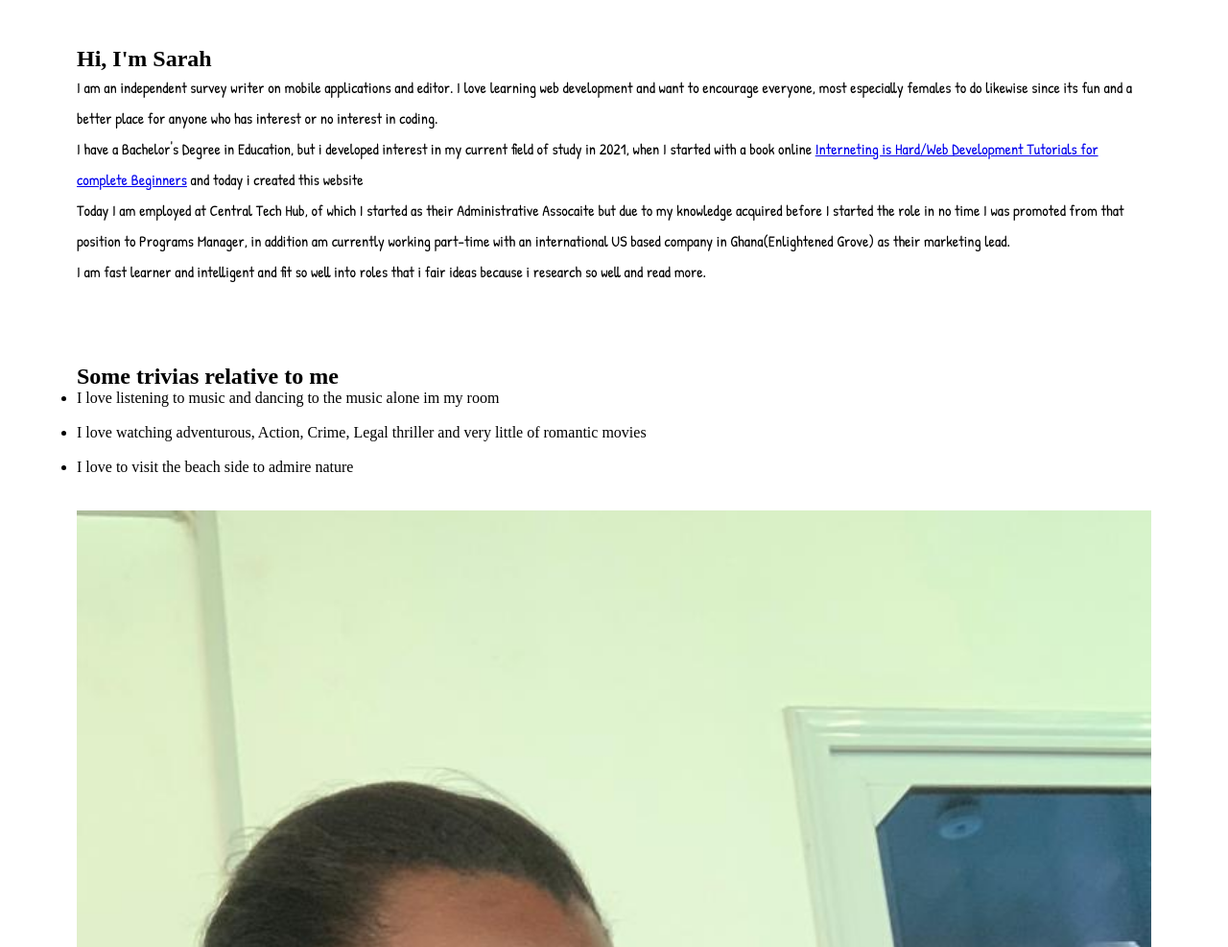
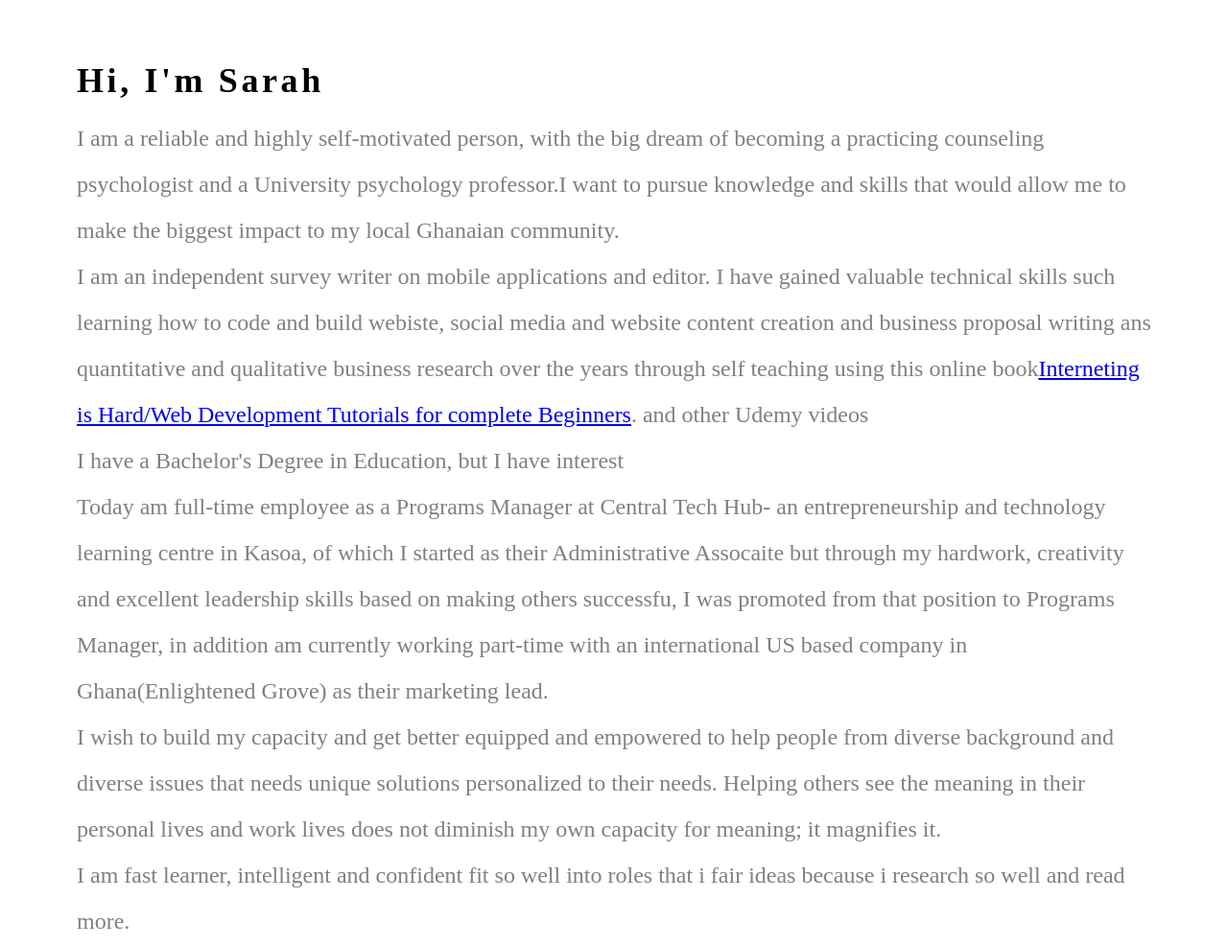
Before and after one commit to OliveKinful/Profile, a website: page about.html in a window 1280 px wide. Shown: the part 1060-2047 px from the top of the page at 96% size. Drawn offline with Linux system fonts and the light colour scheme.

Commit message:
website updated

```diff
--- a/about.html
+++ b/about.html
@@ -49,10 +49,12 @@
     <main>
         <article>
             <h1>Hi, I'm Sarah</h1>
-            <p>I am an independent survey writer on mobile applications and editor. I love learning web development and want to encourage everyone, most especially females to do likewise since its fun and a better place for anyone who has interest or no interest in coding.</p>
-            <p>I have a Bachelor's Degree in Education, but i developed interest in my current field of study in 2021, when I started with a book online <a href="https://www.internetingishard.com/">Interneting is Hard/Web Development Tutorials for complete Beginners</a> and today i created this website</p>
-            <p>Today I am employed at Central Tech Hub, of which I started as their Administrative Assocaite but due to my knowledge acquired before I started the role in no time I was promoted from that position to Programs Manager, in addition am currently working part-time with an international US based company in Ghana(Enlightened Grove) as their marketing lead.</p>
-            <p>I am fast learner and intelligent and fit so well into roles that i fair ideas because i research so well and read more.</p>
+            <p>I am a reliable and highly self-motivated person, with the big dream of becoming a practicing counseling psychologist and a University psychology professor.I want to pursue knowledge and skills that would allow me to make the biggest impact to my local Ghanaian community.</p>
+            <p>I am an independent survey writer on mobile applications and editor. I have gained valuable technical skills such learning how to code and build webiste, social media and website content creation and business proposal writing ans quantitative and qualitative business research over the years through self teaching using this online book<a href="https://www.internetingishard.com/">Interneting is Hard/Web Development Tutorials for complete Beginners</a>. and other Udemy videos</p>
+            <p>I have a Bachelor's Degree in Education, but I have interest </p>
+            <p>Today am full-time employee as a Programs Manager at Central Tech Hub- an entrepreneurship and technology learning centre in Kasoa, of which I started as their Administrative Assocaite but through my hardwork, creativity and excellent leadership skills based on making others successfu, I was promoted from that position to Programs Manager, in addition am currently working part-time with an international US based company in Ghana(Enlightened Grove) as their marketing lead.</p>
+            <p>I wish to build my capacity and get better equipped and empowered to help people from diverse background and diverse issues that needs unique solutions personalized to their needs. Helping others see the meaning in their personal lives and work lives does not diminish my own capacity for meaning; it magnifies it.</p>
+            <p>I am fast learner, intelligent and confident fit so well into roles that i fair ideas because i research so well and read more.</p>
         </article>
     </main>
     <section class="about me">
@@ -60,6 +62,7 @@
         <ul>
             <li>I love listening to music and dancing to the music alone im my room</li><br>
             <li>I love watching adventurous, Action, Crime, Legal thriller and very little of romantic movies</li><br>
+            <li>I love reading and listening to podcast more on psychology</li><br>
             <li>I love to visit the beach side to admire nature</li><br><br>
             <div><img src="img/sara.jpeg" alt="sara" class="sara"></div><br>
             <li class="sara">Image of me listening to music and coding at the same time of which i just took time off to take a snap</li>
--- a/css/styles.css
+++ b/css/styles.css
@@ -56,12 +56,13 @@ article h2 {
   margin: 80px auto;
   padding: 0 40px;
   box-sizing: border-box;
-
+  letter-spacing: 0.05em;
   font-size: 48px;
 }
 article p {
   line-height: 2em;
-  font-size: 16px;
+  font-size: 24px;
+  color: gray;
 }
 .olive {
   width: 100%;
@@ -100,4 +101,5 @@ nav li a:hover {
 .copyright {
   font-size: 25px;
   margin-top: 8px;
+  color: gray;
 }
--- a/css/styles1.css
+++ b/css/styles1.css
@@ -53,13 +53,16 @@ main {
   padding: 0 40px;
   box-sizing: border-box;
 }
-article h2 {
-  font-size: 48px;
+article h1 {
+  font-size: 36px;
+  letter-spacing: 0.1em;
+  line-height: 2em;
 }
 article p {
   line-height: 2em;
-  font-size: 16px;
-  font-family: "Patrick Hand", cursive;
+  font-size: 24px;
+  /* font-family: "Patrick Hand", cursive; */
+  color: gray;
 }
 
 section {
@@ -68,22 +71,21 @@ section {
   padding: 0 40px;
   box-sizing: border-box;
   width: 1200px;
+  color: gray;
+  font-size: 24px;
+}
+section h2{
+  font-size: 40px;
+  line-height: 2em;
+  letter-spacing: .09em;
+  color: black;
 }
 .Ekua img {
-  /* border: 2px solid #000; */
   width: 100%;
   display: block;
   max-width: 100%;
-  /* margin-top: 50px; */
-  /* padding: 0 50px 0 500px; */
-  /* position: centre; */
 }
 
-section {
-  /* max-width: 100%;
-    width: 1200px;
-    margin: 80px auto; */
-}
 .section ul li {
   line-height: 2em;
 }
@@ -120,4 +122,5 @@ nav li a:hover {
 .copyright {
   font-size: 25px;
   margin-top: 8px;
+  color: gray;
 }
--- a/css/work.css
+++ b/css/work.css
@@ -55,12 +55,24 @@ main {
 }
 article p{
   margin: 15px 10px;
+  color: gray;
+  font-size: 24px;
+  line-height: 2em;
 }
 .Grove p{
   margin: 15px 10px;
+  font-size: 24px;
+  line-height: 2em;
+  color: gray;
 }
 .Grove h1, h2{
   margin: 15px 10px;
+  font-size: 40px;
+  line-height: 1em;
+  letter-spacing: 0.08em;
+}
+.Grove h2{
+  margin-top: 50px;
 }
 .Grove {
   /* border: 2px solid blue; */
```
Also changed, not shown: contact.html (+3 -3 lines), css/contact.css (+27 -4 lines), index.html (+3 -1 lines), img/IMG_4085 (2).JPG (added), img/LK.jpeg (added), img/olive.jpeg, img/takyi.jpg (added), 1 other file.
